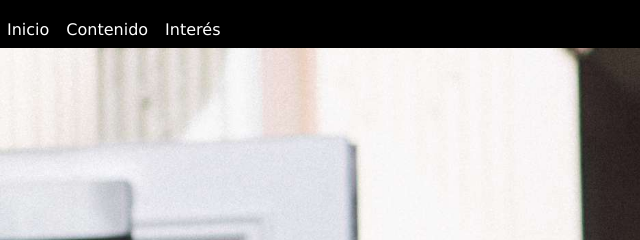
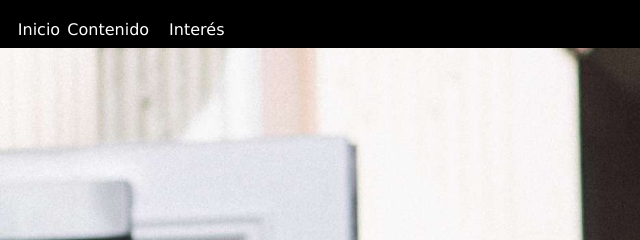
Before and after one commit to ivanmartinezcarpio/ivanmartinezcarpio.github.io, a plain HTML site: page Ejercicio_Nike/index.html in a window 1280 px wide. In both pictures the pointer is over the item "Inicio". Shown: the top 240 px of the page, 0-640 px from the left. Drawn offline with Linux system fonts and the light colour scheme.

Commit message:
Actualizacion nike

```diff
--- a/Ejercicio_Nike/ejercicio_nike.css
+++ b/Ejercicio_Nike/ejercicio_nike.css
@@ -84,7 +84,7 @@ ul.redirecciones {
     display: inline;
     color: white;
     float: left;
-    margin: 0 15px 0 2px;
+    margin: 0 15px 0 5px;
 }
 
 a:link {
@@ -110,5 +110,6 @@ a[href="#"]:hover {
 }
 
 .sticky:hover li {
-padding: 0 0 0 5px;
+position: relative;
+left: 1%;
 }
```
